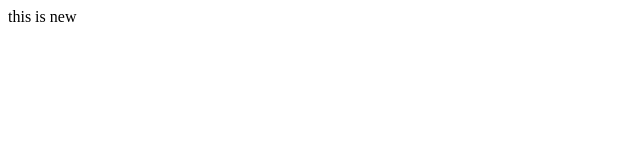
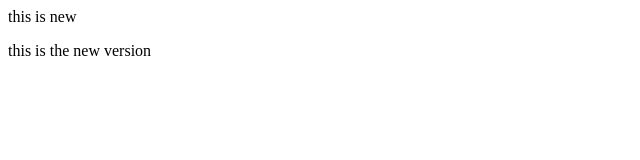
Before and after one commit to saurabhthikare/localRepo, a plain HTML site: page index.html in a window 1280 px wide. Shown: the whole page, without its empty margins (0-640 px from the left). Drawn offline with Linux system fonts and the light colour scheme.

Commit message:
branching

```diff
--- a/index.html
+++ b/index.html
@@ -1 +1,2 @@
 <p>this is new </p>
+<p>this is the new version</p>
```
